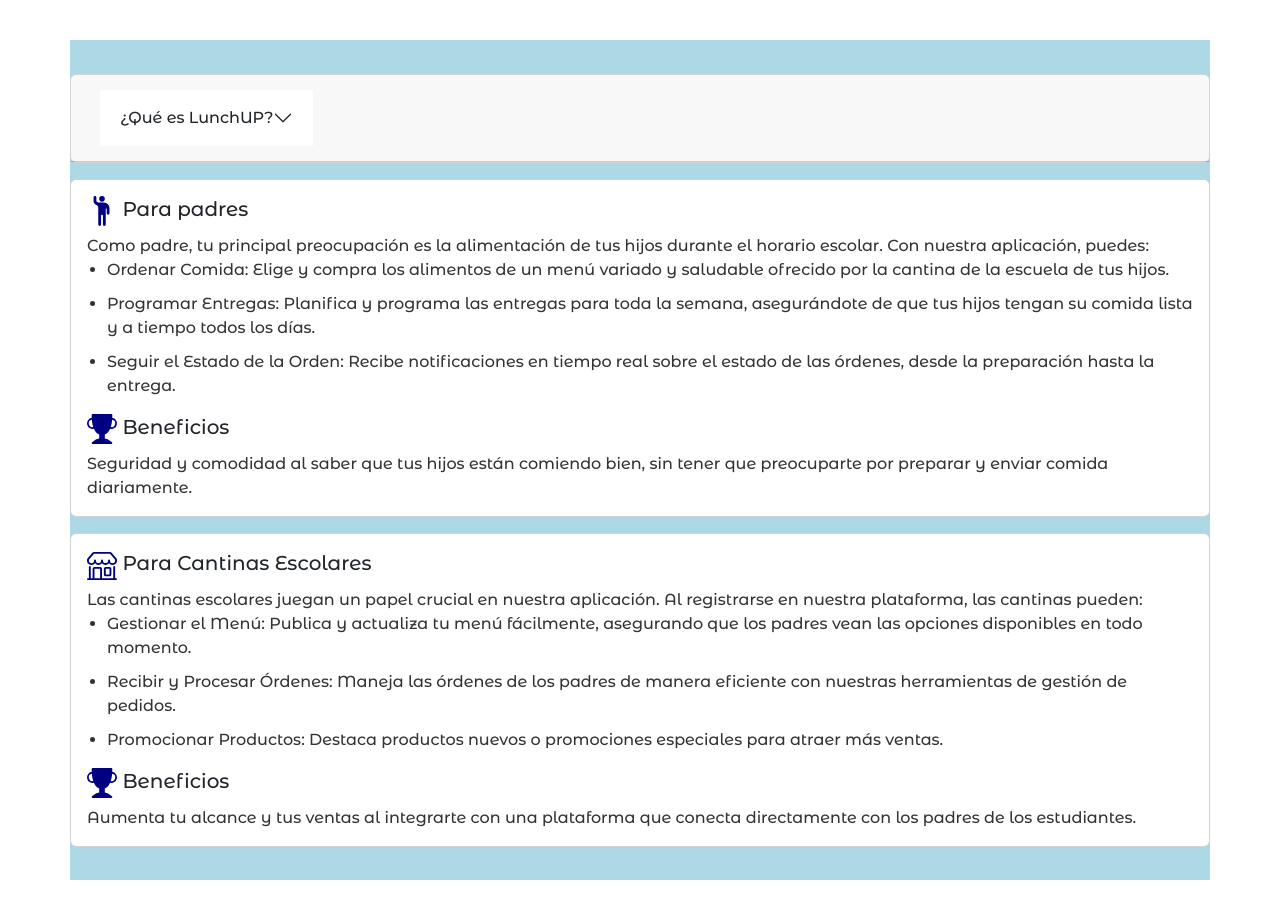
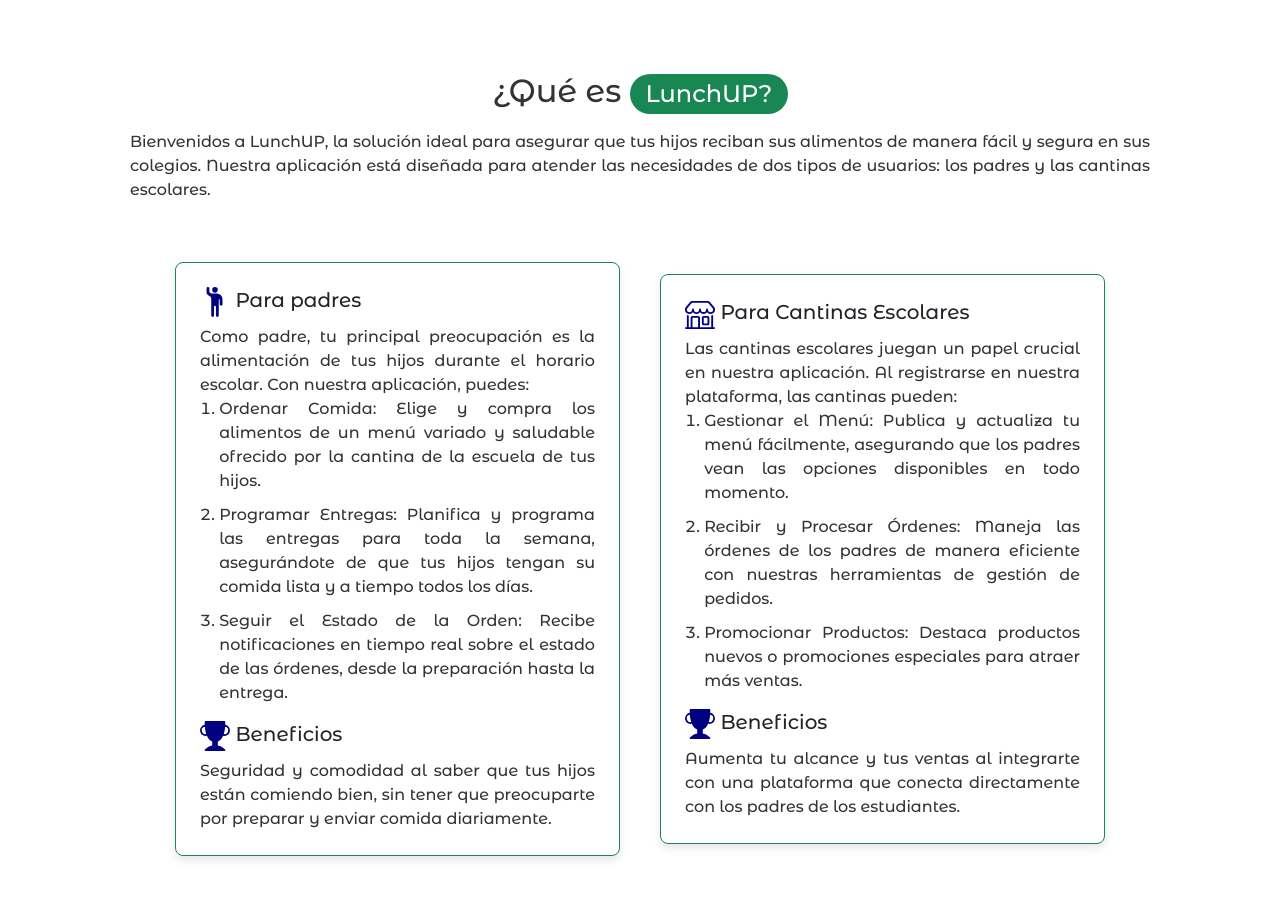
Before and after one commit to LaunchUP-INC/LunchUP-FRONT, a React (Vite) app: page / in a window 1280 px wide. Shown: the part 760-1678 px from the top of the page. Before the commit the page ends 1640 px from the top, so only its background shows below. Built offline with nearby package versions, Linux system fonts and the light colour scheme.

Commit message:
Se hacen algunos cambios de distribucion en la LandingPage

```diff
--- a/src/components/Landing/AboutSection.jsx
+++ b/src/components/Landing/AboutSection.jsx
@@ -1,5 +1,5 @@
 import React from 'react';
-import { Accordion, Card, Button, Container, Row, Col } from 'react-bootstrap';
+import { Container, Row, Col, Card, Badge } from 'react-bootstrap';
 import PersonIcon from "../Icons/PersonIcon";
 import BenefitIcon from "../Icons/BenefitIcon";
 import StoreIcon from "../Icons/StoreIcon";
@@ -7,33 +7,27 @@ import styles from './Landing.module.css';
 
 const AboutSection = () => {
     return (
-        <Container id="about" className={styles.about}>
-            <Row className="align-items-center" style={{ minHeight: '100vh' }}>
-                <Col md={12}>
-                    <Accordion defaultActiveKey="0">
-                        <Card>
-                            <Card.Header>
-                                <Accordion.Header as={Button} variant="link" eventKey="0" className={styles['btn-link']}>
-                                    ¿Qué es LunchUP?
-                                </Accordion.Header>
-                            </Card.Header>
-                            <Accordion.Body eventKey="0">
-                                <Card.Body>
-                                    Bienvenidos a LunchUP, la solución ideal para asegurar que tus hijos reciban sus alimentos de manera fácil y segura en sus colegios. Nuestra aplicación está diseñada para atender las necesidades de dos tipos de usuarios: los padres y las cantinas escolares.
-                                </Card.Body>
-                            </Accordion.Body>
-                        </Card>
-                    </Accordion>
-                    <Card className="mt-3">
-                        <Card.Body>
+        <Container id="about" className={`text-center ${styles.about}`}>
+            <Row className="align-items-center justify-content-center" style={{ minHeight: '100vh', position: 'relative', zIndex: 1 }}>
+                <Col xs={12} className="mb-4">
+                    <h2>
+                        ¿Qué es <Badge pill bg="success">LunchUP?</Badge>
+                    </h2>
+                    <p className={`mt-3 ${styles.justifiedText}`}>
+                        Bienvenidos a LunchUP, la solución ideal para asegurar que tus hijos reciban sus alimentos de manera fácil y segura en sus colegios. Nuestra aplicación está diseñada para atender las necesidades de dos tipos de usuarios: los padres y las cantinas escolares.
+                    </p>
+                </Col>
+                <Col md={5} className={`mb-5 ${styles.colCard}`} >
+                    <Card className={styles.equalCard}>
+                            <Card.Body className={styles.cardBodyPadding}>
                             <Card.Title><PersonIcon className={styles.icon} /> Para padres</Card.Title>
                             <Card.Text>
                                 Como padre, tu principal preocupación es la alimentación de tus hijos durante el horario escolar. Con nuestra aplicación, puedes:
-                                <ul>
+                                <ol>
                                     <li>Ordenar Comida: Elige y compra los alimentos de un menú variado y saludable ofrecido por la cantina de la escuela de tus hijos.</li>
                                     <li>Programar Entregas: Planifica y programa las entregas para toda la semana, asegurándote de que tus hijos tengan su comida lista y a tiempo todos los días.</li>
                                     <li>Seguir el Estado de la Orden: Recibe notificaciones en tiempo real sobre el estado de las órdenes, desde la preparación hasta la entrega.</li>
-                                </ul>
+                                </ol>
                             </Card.Text>
                             <Card.Title><BenefitIcon className={styles.icon} /> Beneficios</Card.Title>
                             <Card.Text>
@@ -41,16 +35,18 @@ const AboutSection = () => {
                             </Card.Text>
                         </Card.Body>
                     </Card>
-                    <Card className="mt-3">
-                        <Card.Body>
+                </Col>
+                <Col md={5} className={`mb-5 ${styles.colCard}`}>
+                    <Card className={styles.equalCard}>
+                        <Card.Body className={styles.cardBodyPadding}>
                             <Card.Title><StoreIcon className={styles.icon} /> Para Cantinas Escolares</Card.Title>
                             <Card.Text>
                                 Las cantinas escolares juegan un papel crucial en nuestra aplicación. Al registrarse en nuestra plataforma, las cantinas pueden:
-                                <ul>
+                                <ol>
                                     <li>Gestionar el Menú: Publica y actualiza tu menú fácilmente, asegurando que los padres vean las opciones disponibles en todo momento.</li>
                                     <li>Recibir y Procesar Órdenes: Maneja las órdenes de los padres de manera eficiente con nuestras herramientas de gestión de pedidos.</li>
                                     <li>Promocionar Productos: Destaca productos nuevos o promociones especiales para atraer más ventas.</li>
-                                </ul>
+                                </ol>
                             </Card.Text>
                             <Card.Title><BenefitIcon className={styles.icon} /> Beneficios</Card.Title>
                             <Card.Text>
@@ -60,6 +56,7 @@ const AboutSection = () => {
                     </Card>
                 </Col>
             </Row>
+
         </Container>
     );
 }
--- a/src/components/Landing/Landing.jsx
+++ b/src/components/Landing/Landing.jsx
@@ -34,6 +34,7 @@ const LandingPage = () => {
           <div>
             <AboutSection/>
             </div>
+
           </>
     );
 }
--- a/src/components/Landing/Landing.module.css
+++ b/src/components/Landing/Landing.module.css
@@ -5,9 +5,9 @@
   --color-input: #90ee90;
   --color-secundary: #5f5ff9;
   --color-white: #ffffff;
+  --color-gray-background: #f0f0f0;
 }
 
-/* Landing.module.css */
 .curvedBg {
   overflow: hidden;
   position: relative;
@@ -18,14 +18,13 @@
   content: '';
   position: absolute;
   width: 100%;
-  height: 150px;
+  height: 90px;
   bottom: 0;
   left: 0;
   background: #ffffff;
   clip-path: ellipse(120% 100% at 50% 100%);
 }
 
-/* Media query para dispositivos móviles */
 @media (max-width: 768px) {
   .curvedBg::after {
       height: 100px;
@@ -40,18 +39,53 @@
 }
 
 .about {
-  background-color: var(--color-Body);
   color: var(--color-font);
-  padding: 20px 0;
+  padding: 2rem 0;
 }
 
-.about h1,
-.about h2,
-.about h3,
-.about h4,
-.about h5,
-.about h6 {
-  color: var(--color-secundary);
+.backgroundContainer {
+  background-color: var(--color-gray-background);
+  width: 100%;
+  height: 75%;
+  position: absolute;
+  top: 25%;
+  z-index: 0;
+}
+
+
+.justifiedText {
+  text-align: justify;
+  margin-left: 60px;
+  margin-right: 60px;
+}
+
+.colCard{
+  padding: 20px;
+}
+
+.equalCard {
+  height: 100%;
+  display: flex;
+  flex-direction: column;
+  justify-content: space-between;
+  border: 1px solid #198754;
+  box-shadow: 0 4px 8px rgba(0, 0, 0, 0.1);
+  border-radius: 8px;
+  background-color: var(--color-white);
+}
+
+.cardBodyPadding {
+  padding: 1.5rem;
+  text-align: justify;
+}
+
+ol {
+  padding-left: 1.2rem;
+}
+
+ol li {
+  list-style-type: decimal;
+  margin-bottom: 0.5rem;
 }
 
 .about ul {
@@ -63,7 +97,6 @@
 }
 
 .about .card {
-  border: 1px solid var(--color-border);
   margin-top: 20px;
 }
 
@@ -84,3 +117,40 @@
 .about .btn-link:hover {
   text-decoration: underline;
 }
+
+.card-title {
+  font-size: 1.5rem;
+  font-weight: bold;
+  color: #e74c3c;
+  margin-bottom: 1rem;
+}
+
+.card-text ul {
+  padding-left: 1.5rem;
+}
+
+.card-text li {
+  margin-bottom: 0.5rem;
+}
+
+.card-text {
+  font-size: 1rem;
+  line-height: 1.5;
+  color: #555;
+}
+
+@media (max-width: 768px) {
+  .card-title {
+      font-size: 1.25rem;
+  }
+
+  .card-text {
+      font-size: 0.875rem;
+  }
+}
+
+@media (min-width: 900px) {
+  .about .container {
+    max-width: 800px;
+  }
+}
```
